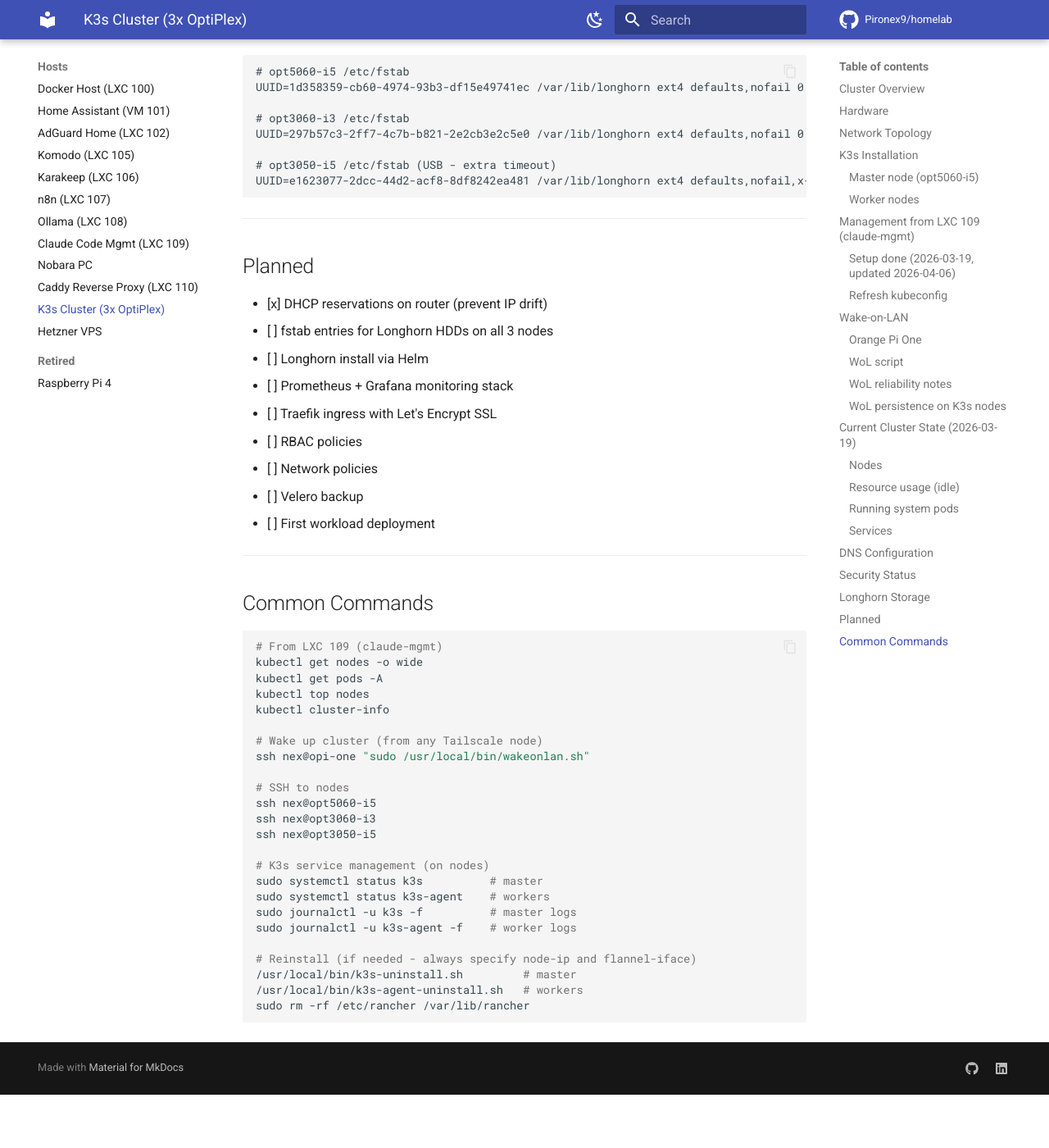
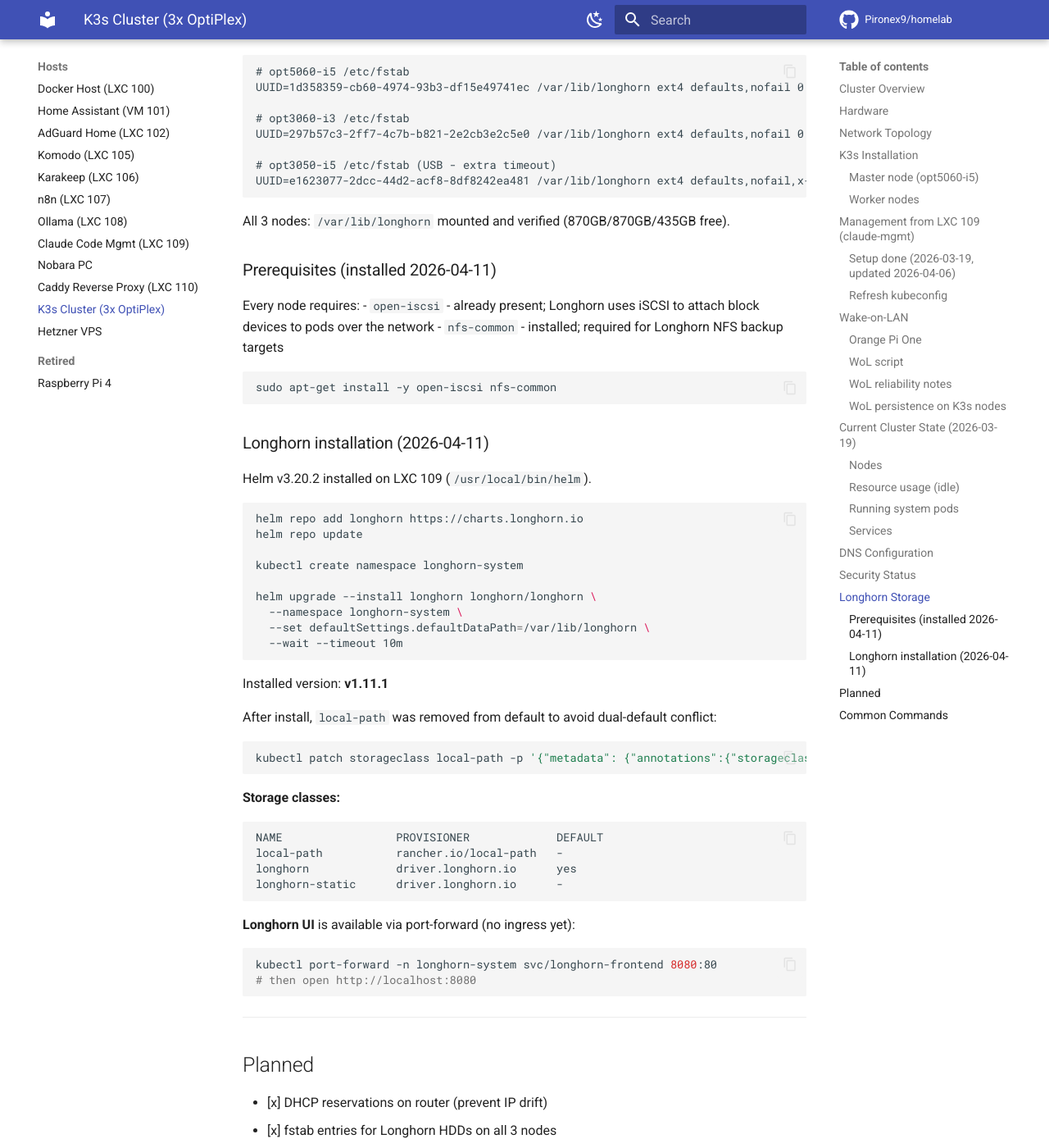
Before and after one commit to Pironex9/homelab, an MkDocs documentation site: the page built from docs/hosts/k3s-cluster.md, in a window 1280 px wide and 1400 px high, scrolled down 8800 px. Shown: the whole window at 82% size. Built offline with MkDocs 1.6.1 and Material for MkDocs 9.7.7, drawn with Linux system fonts in a browser that asks for light colours; comment, search, counter and statistics services are not loaded; before the commit the page ends 10135 px from its top, so only the background shows below that; some of the changed text lies outside the part shown.

Commit message:
K3s: fstab done, Longhorn v1.11.1 installed via Helm
- fstab entries applied on all 3 nodes (UUID-based, nofail)
- nfs-common installed on all nodes
- Helm v3.20.2 installed on LXC 109
- Longhorn v1.11.1 deployed to longhorn-system namespace
- local-path removed from default storage class
- Planned section updated

````diff
--- a/docs/hosts/k3s-cluster.md
+++ b/docs/hosts/k3s-cluster.md
@@ -323,7 +323,7 @@
 
 **Excluded:** Toshiba MK5055GSXN (33 reallocated sectors + 2 pending) - bad health, not used.
 
-**fstab entries (TODO - not yet applied):**
+**fstab entries (applied 2026-04-11):**
 ```
 # opt5060-i5 /etc/fstab
 UUID=1d358359-cb60-4974-93b3-df15e49741ec /var/lib/longhorn ext4 defaults,nofail 0 2
@@ -335,13 +335,63 @@
 UUID=e1623077-2dcc-44d2-acf8-8df8242ea481 /var/lib/longhorn ext4 defaults,nofail,x-systemd.device-timeout=30s 0 2
 ```
 
+All 3 nodes: `/var/lib/longhorn` mounted and verified (870GB/870GB/435GB free).
+
+### Prerequisites (installed 2026-04-11)
+
+Every node requires:
+- `open-iscsi` - already present; Longhorn uses iSCSI to attach block devices to pods over the network
+- `nfs-common` - installed; required for Longhorn NFS backup targets
+
+```bash
+sudo apt-get install -y open-iscsi nfs-common
+```
+
+### Longhorn installation (2026-04-11)
+
+Helm v3.20.2 installed on LXC 109 (`/usr/local/bin/helm`).
+
+```bash
+helm repo add longhorn https://charts.longhorn.io
+helm repo update
+
+kubectl create namespace longhorn-system
+
+helm upgrade --install longhorn longhorn/longhorn \
+  --namespace longhorn-system \
+  --set defaultSettings.defaultDataPath=/var/lib/longhorn \
+  --wait --timeout 10m
+```
+
+Installed version: **v1.11.1**
+
+After install, `local-path` was removed from default to avoid dual-default conflict:
+```bash
+kubectl patch storageclass local-path -p '{"metadata": {"annotations":{"storageclass.kubernetes.io/is-default-class":"false"}}}'
+```
+
+**Storage classes:**
+```
+NAME                 PROVISIONER             DEFAULT
+local-path           rancher.io/local-path   -
+longhorn             driver.longhorn.io      yes
+longhorn-static      driver.longhorn.io      -
+```
+
+**Longhorn UI** is available via port-forward (no ingress yet):
+```bash
+kubectl port-forward -n longhorn-system svc/longhorn-frontend 8080:80
+# then open http://localhost:8080
+```
+
 ---
 
 ## Planned
 
 - [x] DHCP reservations on router (prevent IP drift)
-- [ ] fstab entries for Longhorn HDDs on all 3 nodes
-- [ ] Longhorn install via Helm
+- [x] fstab entries for Longhorn HDDs on all 3 nodes
+- [x] Longhorn install via Helm
+- [ ] Verify Longhorn UI + test PVC
 - [ ] Prometheus + Grafana monitoring stack
 - [ ] Traefik ingress with Let's Encrypt SSL
 - [ ] RBAC policies
@@ -378,4 +428,13 @@
 /usr/local/bin/k3s-uninstall.sh         # master
 /usr/local/bin/k3s-agent-uninstall.sh   # workers
 sudo rm -rf /etc/rancher /var/lib/rancher
+
+# Longhorn
+kubectl get pods -n longhorn-system
+kubectl get volumes -n longhorn-system
+kubectl port-forward -n longhorn-system svc/longhorn-frontend 8080:80  # UI
+
+# Helm
+helm list -n longhorn-system
+helm upgrade longhorn longhorn/longhorn --namespace longhorn-system --reuse-values
 ```
````
